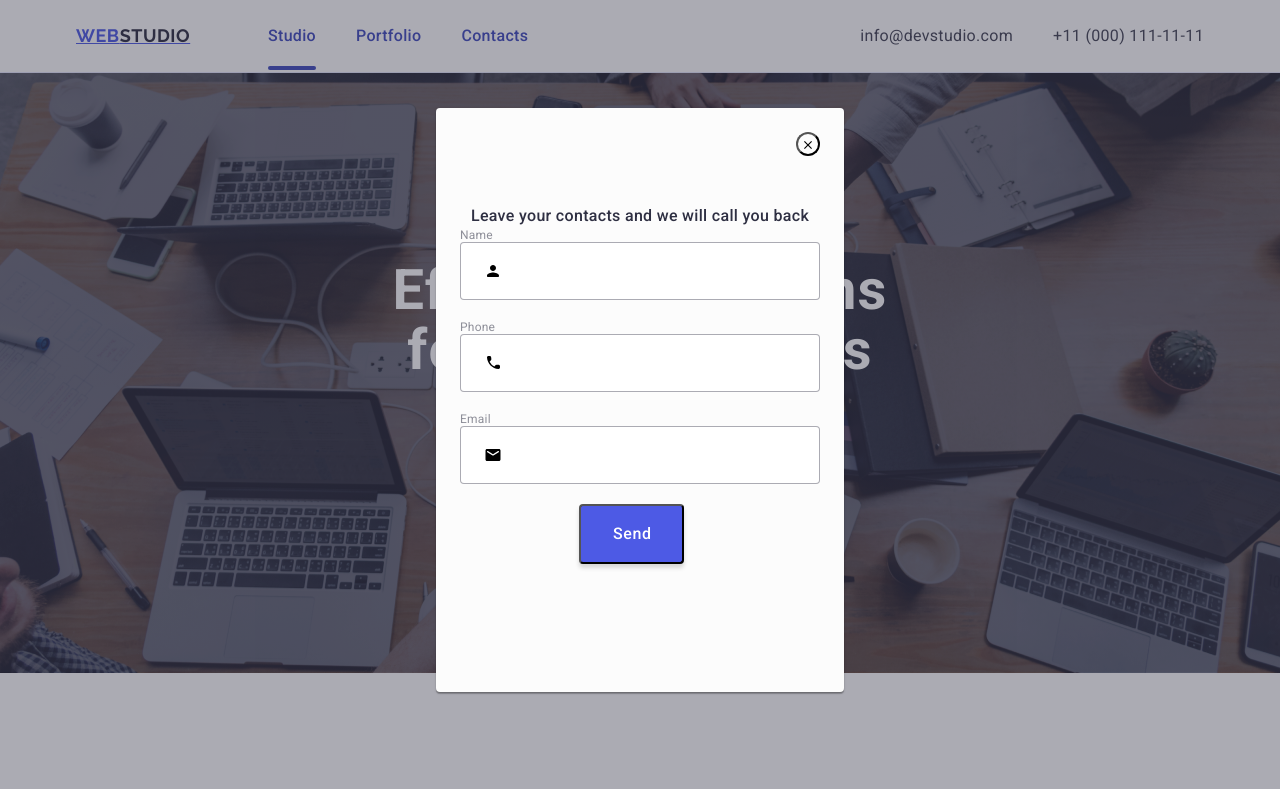
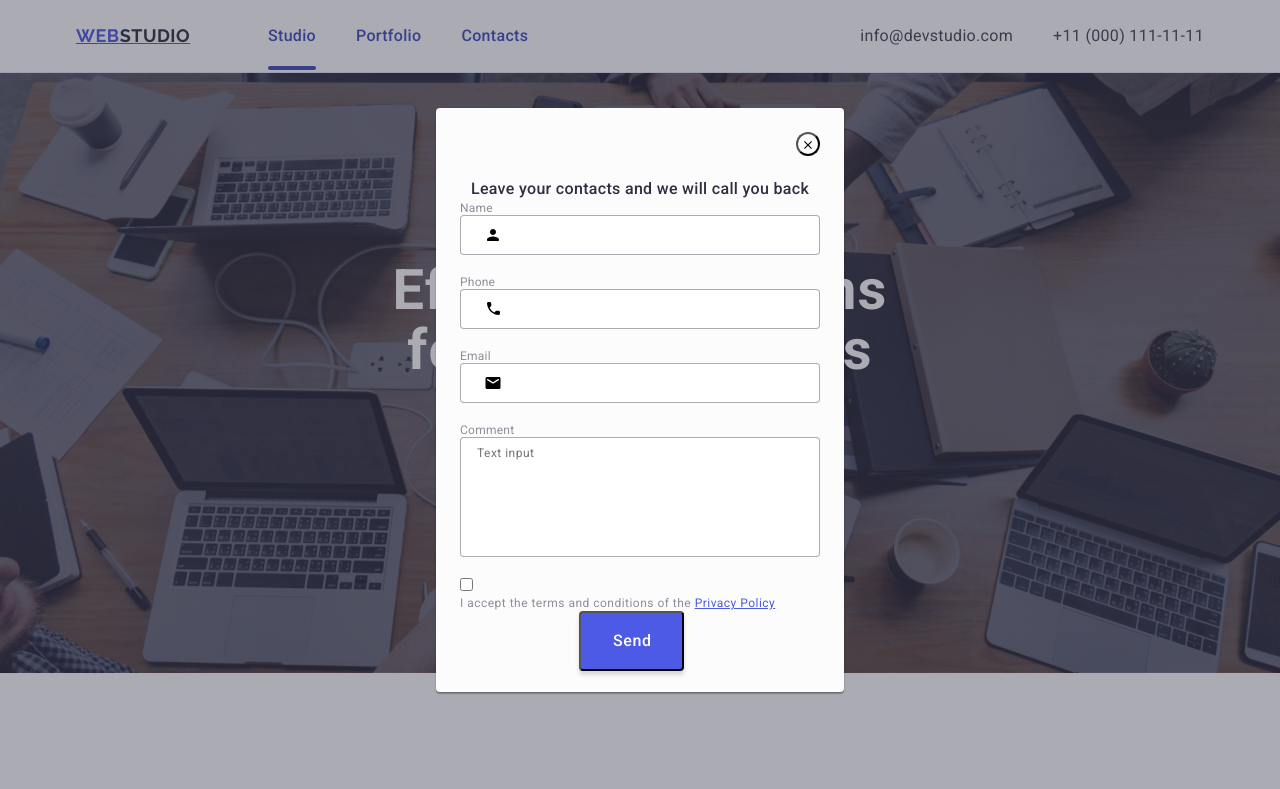
Before and after one commit to foxy-roxy/home-work-5, a plain HTML site: page index.html in a window 1280 px wide. Shown: the top 789 px of the page. Drawn offline with nearby package versions, Linux system fonts and the light colour scheme.

Commit message:
added checkbox

```diff
--- a/css/styles.css
+++ b/css/styles.css
@@ -555,6 +555,14 @@ margin-bottom: 72px;
     top: 0;
     width: 100%;
     height: 100%;
+    opacity: 0;
+    visibility: hidden;
+    pointer-events: none;
+}
+.backdrop.is-open{
+    opacity: 1;
+    visibility: visible;
+    pointer-events: auto;
 }
 .modal{
     width: 408px;
@@ -589,7 +597,7 @@ padding: 0;
         line-height: 24px;
         letter-spacing: 0.32px;
         width: 360px;
-      margin-top: 72px;
+      margin-top: 45px;
 
 }
 
@@ -599,14 +607,20 @@ display: flex;
     flex-direction: column;
     align-items: flex-start;
     gap: 8px;
-    width: 360px;
-    height: 58px;
-     gap: 8px;
+    height: 40px;
      border-radius: 4px;
      border: 1px solid rgba(46, 47, 66, 0.40);
      margin-bottom: 20px;
      padding-left: 62px;
      padding-right:24px ;
+     outline: transparent;
+     transition: border-color 300 linear;
+}
+.modal-input:focus{
+    border-color:#4D5AE5 ;
+}
+.modal-input:focus+.modal-icon{
+    stroke: #4D5AE5;
 }
 .madal-form-btn
 {
@@ -648,4 +662,53 @@ position: absolute;
 left: 24px;
 top: 50%;
 transform: translateY(-50%);
+transition: stroke 300 linear;
 }
+.modal-textarea {
+display: flex;
+    width: 100%;
+    flex-direction: column;
+    align-items: flex-start;
+    gap: 8px;
+    height: 120px;
+    border-radius: 4px;
+    border: 1px solid rgba(46, 47, 66, 0.40);
+    margin-bottom: 20px;
+   padding: 8px 16px;
+    outline: transparent;
+    transition: border-color 300 linear;
+    resize: none;
+}
+.modal-textarea::placeholder{
+    color:  rgba 46, 47, 66, 0.40;
+        font-size: 12px;
+        font-style: normal;
+        font-weight: 400;
+        line-height: 14px;
+
+        letter-spacing: 0.48px;
+}
+.text-checkbox{
+    color:  #8E8F99;
+
+
+        font-family: Roboto;
+        font-size: 12px;
+        font-style: normal;
+        font-weight: 400;
+        line-height: 14px;
+
+        letter-spacing: 0.48px;
+}
+.span-checkbox{
+
+color:  #4D5AE5;
+
+font-family: Roboto;
+font-size: 12px;
+font-style: normal;
+font-weight: 400;
+line-height: 16px;
+letter-spacing: 0.48px;
+text-decoration-line: underline;
+}
--- a/index.html
+++ b/index.html
@@ -282,8 +282,7 @@ problem to walk away with the perfect and creative solution. </p></li>
  <div class="footer-form">
   <p class="text-form">Subscribe</p>
   <form class="sub-form">
-    <label><input type="">
-    </label>
+
     <button  class="footer-sbm" type="submit">Subscribe
 <svg class="footer-svg" width="24" height="24"><use href="./images/icons.svg.svg#icon-icon-send"></use> </svg>
 
@@ -294,7 +293,7 @@ problem to walk away with the perfect and creative solution. </p></li>
  </div>
 </div>
   </footer>
-  <div class="backdrop">
+  <div class="backdrop is-open">
     <div class="modal">
       <button type="button" class="modal-btn">
 <svg class="modal-btn-icon" width="8" height="8">
@@ -330,6 +329,15 @@ problem to walk away with the perfect and creative solution. </p></li>
 </svg>
 </div>
 </div>
+<div class="modal-field"><label for="user-text" class="modal-label">Comment</label>
+  <textarea name="user-text" id="user-text" class="modal-textarea" placeholder="Text input"></textarea>
+
+</div>
+<div class="modal-field">
+  <label></label>
+  <input type="checkbox">
+  <p class="text-checkbox">I accept the terms and conditions of the  <span class="span-checkbox">Privacy Policy</span></p>
+</div>
 <button type="submit" class="madal-form-btn">Send
 </button>
 </form>
```
